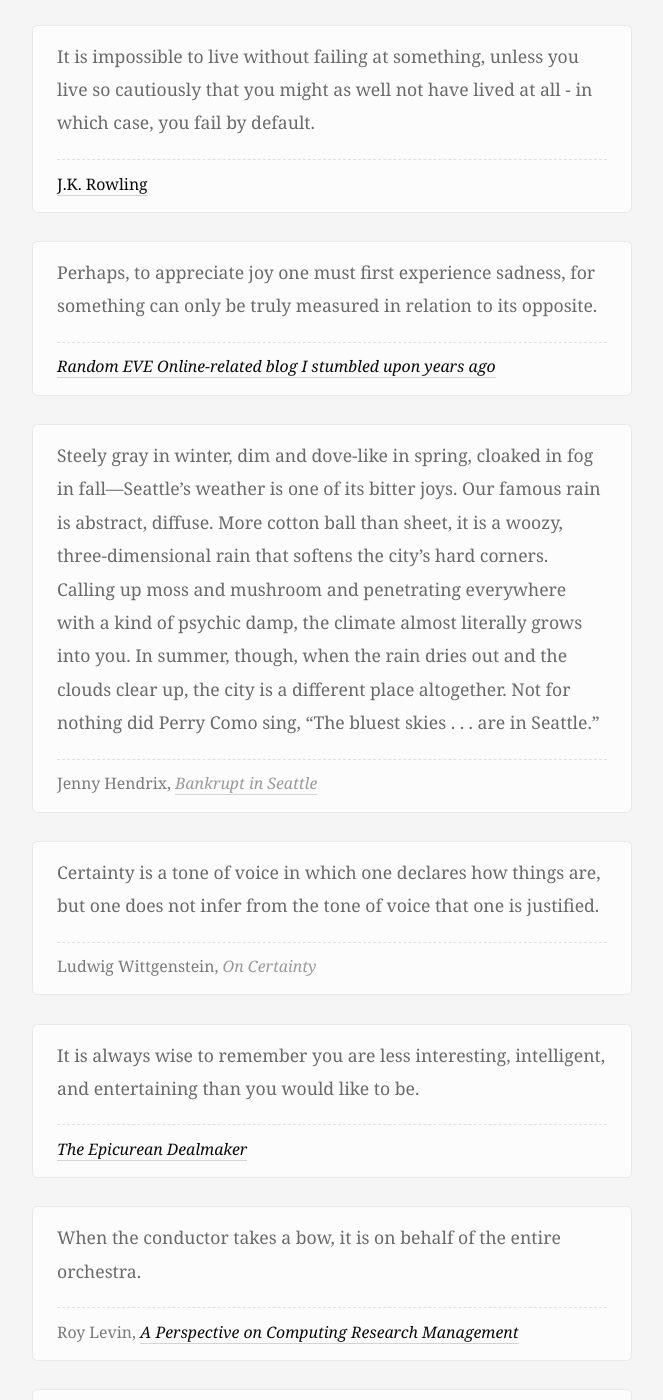
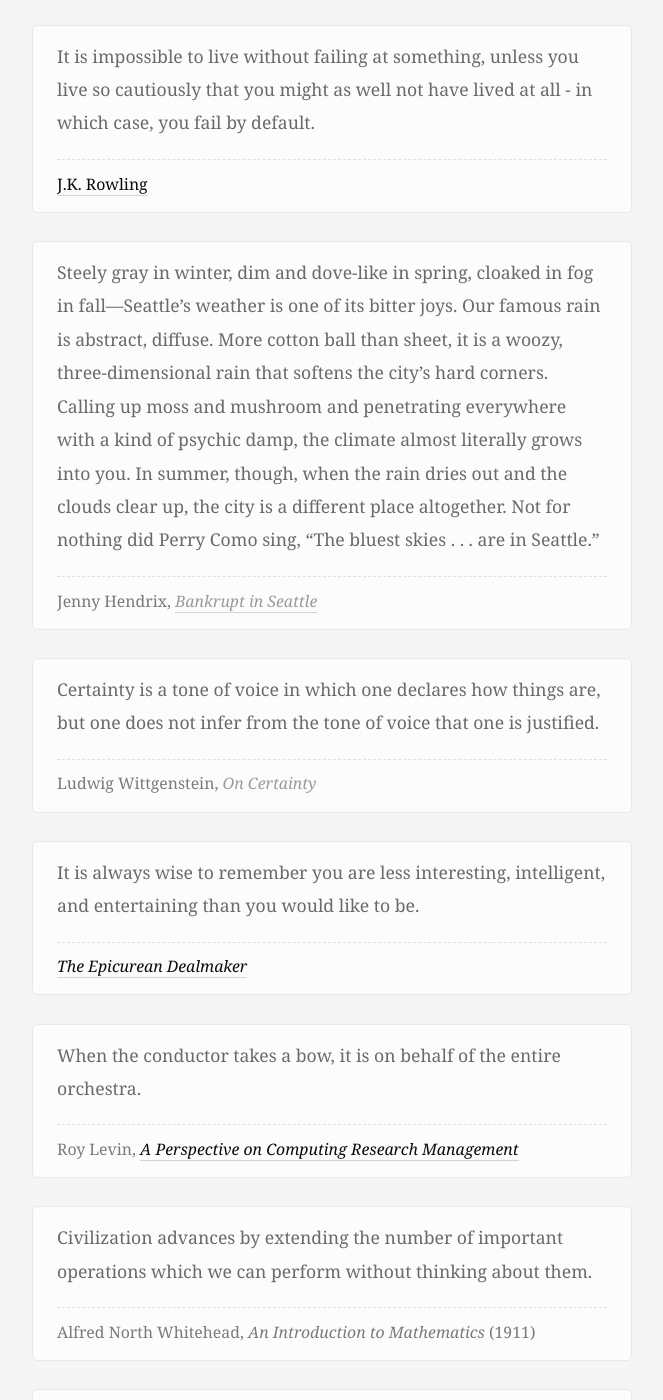
Before and after one commit to evnm/www, a Jekyll site: the page built from quotes.html, in a window 1280 px wide and 1400 px high, scrolled down 813 px. Shown: the whole window, without its empty margins (308-971 px from the left). Built offline with Jekyll 4.4.1, drawn with Linux system fonts in a browser that asks for light colours; nearby versions of some CDN libraries; comment, search, counter and statistics services are not loaded; some of the changed text lies outside the part shown.

Commit message:
Rm sappy joy/sadness quote, add William Deresiewicz quote on leadership

```diff
--- a/quotes.html
+++ b/quotes.html
@@ -19,11 +19,6 @@
 <blockquote>
   <p>It is impossible to live without failing at something, unless you live so cautiously that you might as well not have lived at all - in which case, you fail by default.</p>
   <cite><a href="http://www.ted.com/talks/jk_rowling_the_fringe_benefits_of_failure.html">J.K. Rowling</a></cite>
-</blockquote>
-
-<blockquote>
-  <p>Perhaps, to appreciate joy one must first experience sadness, for something can only be truly measured in relation to its opposite.</p>
-  <cite><em><a href="http://00experiment.blogspot.com/2006/10/eve-online-00-experiment-post-069.html">Random EVE Online-related blog I stumbled upon years ago</a></em></cite>
 </blockquote>
 
 <blockquote>
@@ -55,3 +50,8 @@
   <p>What held up the application of steam power was not so much the efficiency of steam engines in the eighteenth century, but rather the lack of preconditions for their use.</p>
   <cite>George Caffentzis, <em>In Letters of Blood and Fire</em></cite>
 </blockquote>
+
+<blockquote>
+  <p>Leadership means finding a new direction, not simply putting yourself at the front of the herd that’s heading toward the cliff.</p>
+  <cite>William Deresiewicz, <span class="source"><em><a href="https://theamericanscholar.org/solitude-and-leadership/">Solitude and Leadership</a></em></span></cite>
+</blockquote>
```
